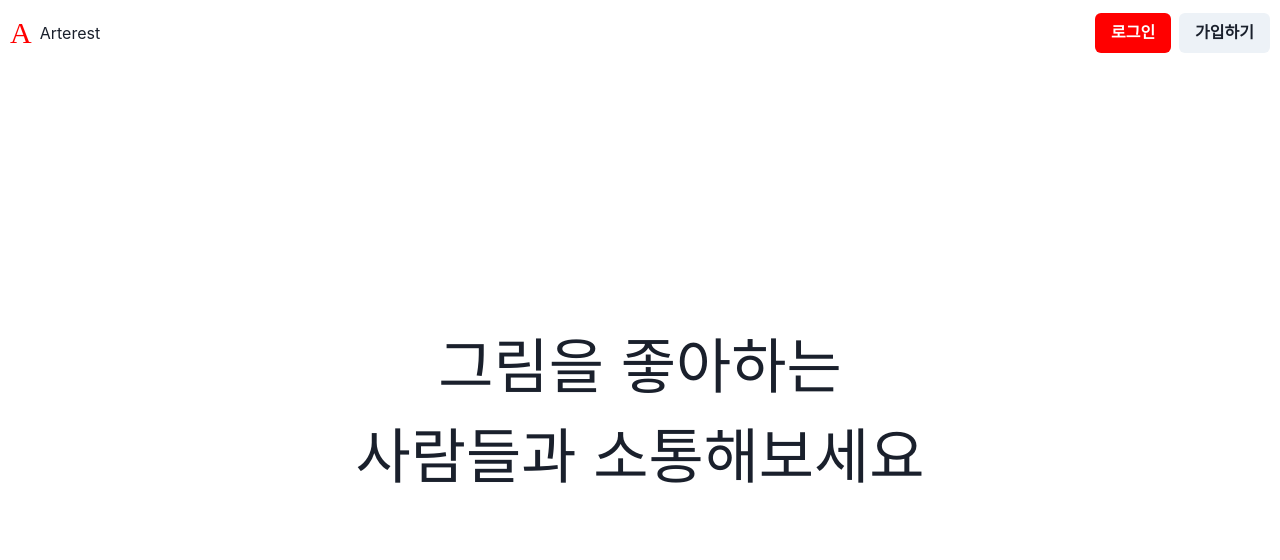
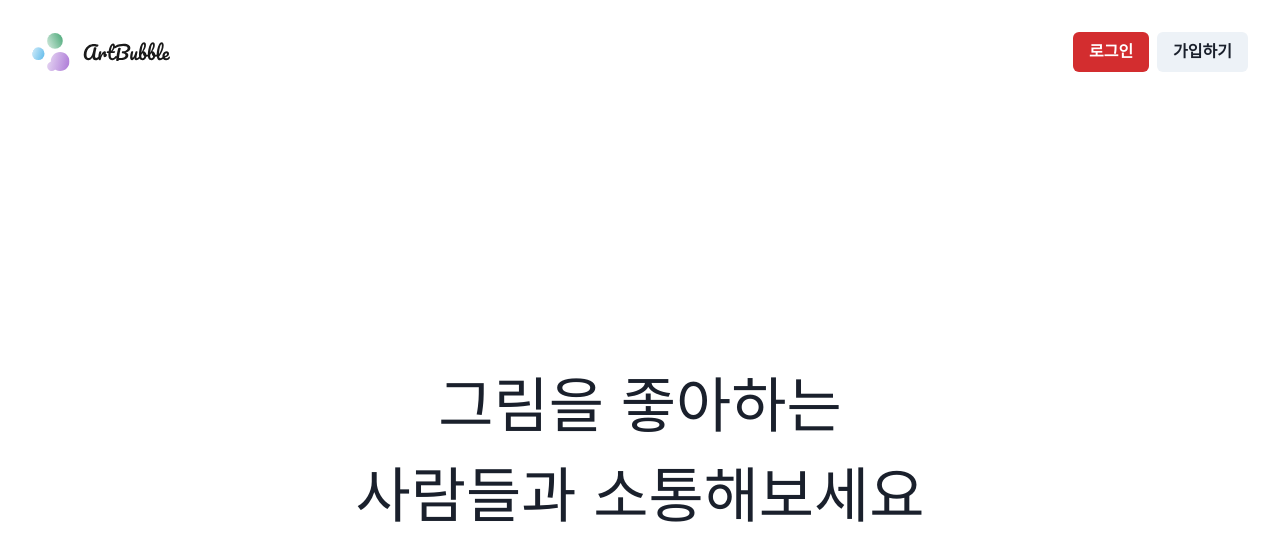
Before and after one commit to DevTraces/FrontEnd, a Next.js app: page / in a window 1280 px wide. Shown: the top 560 px of the page. Built offline with nearby package versions, Linux system fonts and the light colour scheme.

Commit message:
feat: change Arterest to ArtBubble

```diff
--- a/src/pages/404.tsx
+++ b/src/pages/404.tsx
@@ -20,7 +20,7 @@ export default function NotFoundPage() {
           <Text>클릭하신 링크가 잘못되었거나 페이지가 삭제되었습니다.</Text>
           <Link href="/feed">
             <Button color="primary" bg="gray.300" fontWeight="bold">
-              Arterest로 돌아가기
+              ArtBubble로 돌아가기
             </Button>
           </Link>
         </Flex>
--- a/src/pages/accounts/edit/index.tsx
+++ b/src/pages/accounts/edit/index.tsx
@@ -23,7 +23,7 @@ export default function Setting() {
   return (
     <NavLayout>
       <Head>
-        <title>Arterest | Setting</title>
+        <title>ArtBubble | Setting</title>
       </Head>
       <Container pt={{ sm: "40px", md: "none" }}>
         <VStack padding={10} w="full">
--- a/src/pages/accounts/edit/password/index.tsx
+++ b/src/pages/accounts/edit/password/index.tsx
@@ -1,6 +1,7 @@
 import AuthButton from "@/components/auth/AuthButton";
 import AuthLayout from "@/components/auth/AuthLayout";
 import AuthTextInput from "@/components/auth/AuthTextInput";
+import Logo from "@/components/Logo";
 import {
   Center,
   FormControl,
@@ -18,11 +19,11 @@ export default function EditPassword() {
   return (
     <>
       <Head>
-        <title>Arterest | Sign Up</title>
+        <title>ArtBubble | Sign Up</title>
       </Head>
       <AuthLayout>
         <Center color="black">
-          <span />
+          <Logo type="full" height={50} />
         </Center>
 
         <FormControl as={VStack} isInvalid={isError}>
--- a/src/pages/auth/profile/index.tsx
+++ b/src/pages/auth/profile/index.tsx
@@ -18,7 +18,7 @@ export default function Profile() {
   return (
     <>
       <Head>
-        <title>Arterest | Profile</title>
+        <title>ArtBubble | Profile</title>
       </Head>
       <AuthLayout>
         <VStack>
--- a/src/pages/auth/signIn/index.tsx
+++ b/src/pages/auth/signIn/index.tsx
@@ -2,6 +2,7 @@ import AuthButton from "@/components/auth/AuthButton";
 import AuthLayout from "@/components/auth/AuthLayout";
 import AuthTextInput from "@/components/auth/AuthTextInput";
 import KakaoLoginButton from "@/components/auth/KakaoLoginButton";
+import Logo from "@/components/Logo";
 import {
   Center,
   Divider,
@@ -23,11 +24,11 @@ export default function SignIn() {
   return (
     <>
       <Head>
-        <title>Arterest | Sign In</title>
+        <title>ArtBubble | Sign In</title>
       </Head>
       <AuthLayout>
         <Center color="black">
-          <span />
+          <Logo type="full" height={50} />
         </Center>
         <KakaoLoginButton />
         <Divider />
--- a/src/pages/auth/signUp/emailAuth/index.tsx
+++ b/src/pages/auth/signUp/emailAuth/index.tsx
@@ -22,7 +22,7 @@ export default function EmailAuth() {
   return (
     <>
       <Head>
-        <title>Arterest | Email Authorization</title>
+        <title>ArtBubble | Email Authorization</title>
       </Head>
       <AuthLayout>
         <Center>
--- a/src/pages/auth/signUp/index.tsx
+++ b/src/pages/auth/signUp/index.tsx
@@ -2,6 +2,7 @@ import AuthButton from "@/components/auth/AuthButton";
 import AuthLayout from "@/components/auth/AuthLayout";
 import AuthTextInput from "@/components/auth/AuthTextInput";
 import KakaoLoginButton from "@/components/auth/KakaoLoginButton";
+import Logo from "@/components/Logo";
 import {
   Center,
   Flex,
@@ -21,11 +22,11 @@ export default function SignUp() {
   return (
     <>
       <Head>
-        <title>Arterest | Sign Up</title>
+        <title>ArtBubble | Sign Up</title>
       </Head>
       <AuthLayout>
         <Center>
-          <span />
+          <Logo type="full" height={50} />
         </Center>
         <Text fontSize="2xl" textAlign="center" wordBreak="keep-all">
           그림을 좋아하는 사람들과 소통하려면 가입하세요.
--- a/src/pages/explore/tags/[tag].tsx
+++ b/src/pages/explore/tags/[tag].tsx
@@ -10,7 +10,7 @@ export default function TagResult() {
   return (
     <>
       <Head>
-        <title>Arterest | {tag} 검색 결과</title>
+        <title>ArtBubble | {tag} 검색 결과</title>
       </Head>
       <NavLayout>
         <VStack pt="30px" w="max-content" pb="40px" m="auto">
--- a/src/pages/index.tsx
+++ b/src/pages/index.tsx
@@ -1,3 +1,4 @@
+import Logo from "@/components/Logo";
 import { Box, Button, Center, HStack, Text } from "@chakra-ui/react";
 import Head from "next/head";
 import Link from "next/link";
@@ -6,22 +7,20 @@ export default function Home() {
   return (
     <>
       <Head>
-        <title>Next.js App</title>
+        <title>ArtBubble</title>
         <meta name="description" content="Generated by create next app" />
         <meta name="viewport" content="width=device-width, initial-scale=1" />
         <link rel="icon" href="/favicon.ico" />
       </Head>
       <Box bg="white" h="100vh">
-        <HStack justifyContent="space-between" p="10px">
-          <HStack>
-            <Text fontSize="3xl" color="red" fontFamily="cursive">
-              A
-            </Text>
-            <Text>Arterest</Text>
-          </HStack>
+        <HStack justifyContent="space-between" p="32px">
+          <Box>
+            <Logo type="full" width={140} />
+          </Box>
+
           <HStack>
             <Link href="/auth/signIn">
-              <Button bg="red" color="white">
+              <Button bg="primary" color="white">
                 로그인
               </Button>
             </Link>
--- a/src/pages/newPost/index.tsx
+++ b/src/pages/newPost/index.tsx
@@ -26,7 +26,7 @@ export default function NewPost() {
   return (
     <NavLayout>
       <Head>
-        <title>Arterest | Upload</title>
+        <title>ArtBubble | Upload</title>
       </Head>
       <FormControl as={VStack} spacing="16px" p="40px" pt="80px">
         <HStack w="full" justifyContent="end">
@@ -49,7 +49,7 @@ export default function NewPost() {
             <Button
               bg="primary"
               color="white"
-              colorScheme="red"
+              colorScheme="purple"
               onClick={() => {
                 router.push("/feed");
               }}
```
